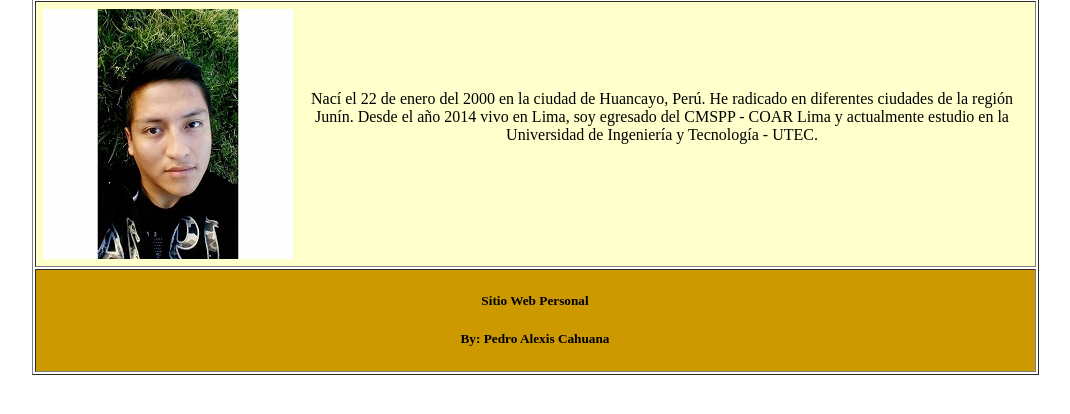
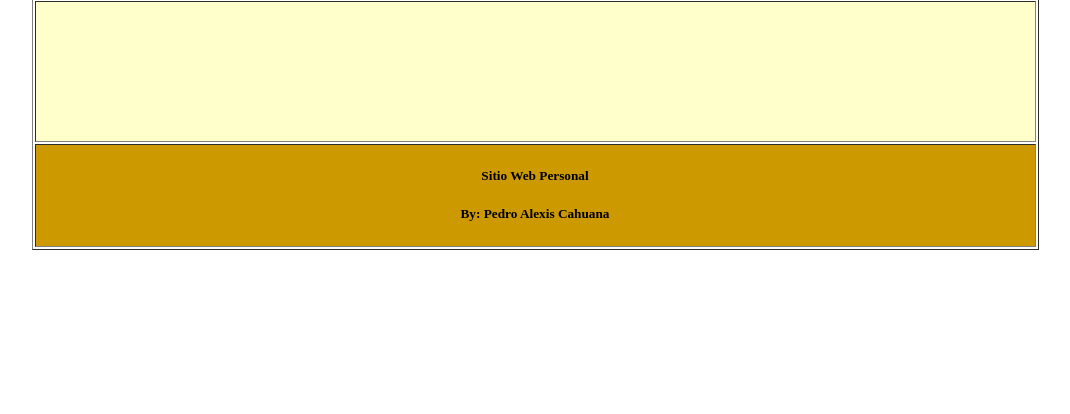
Before and after one commit to pcc22msn/SITIO-WEB-PEDRO, a plain HTML site: page biografia.html in a window 1280 px wide. Shown: the part 208-622 px from the top of the page, without its empty margins (105-1175 px from the left). Drawn offline with Linux system fonts and the light colour scheme.

Commit message:
Update biografia.html

```diff
--- a/biografia.html
+++ b/biografia.html
@@ -50,9 +50,9 @@ function MM_swapImage() { //v3.0
         <tr>
           <td><table width="100%" border="0">
             <tr>
-              <td width="250" height="250"><img src="imagenes/pedro1.jpg" alt="" width="250" height="250" /></td>
+              </td>
               <td width="1500" height="125" colspan="2"><center>
-                <p>Nací el 22 de enero del 2000 en la ciudad de Huancayo, Perú. He radicado en diferentes ciudades de la región Junín. Desde el año 2014  vivo en Lima, soy egresado del CMSPP - COAR Lima  y actualmente estudio en la Universidad de Ingeniería y Tecnología - UTEC.<br />
+                <p><br />
                 </p>
               </center><p>&nbsp;
                   </p></td>
```
